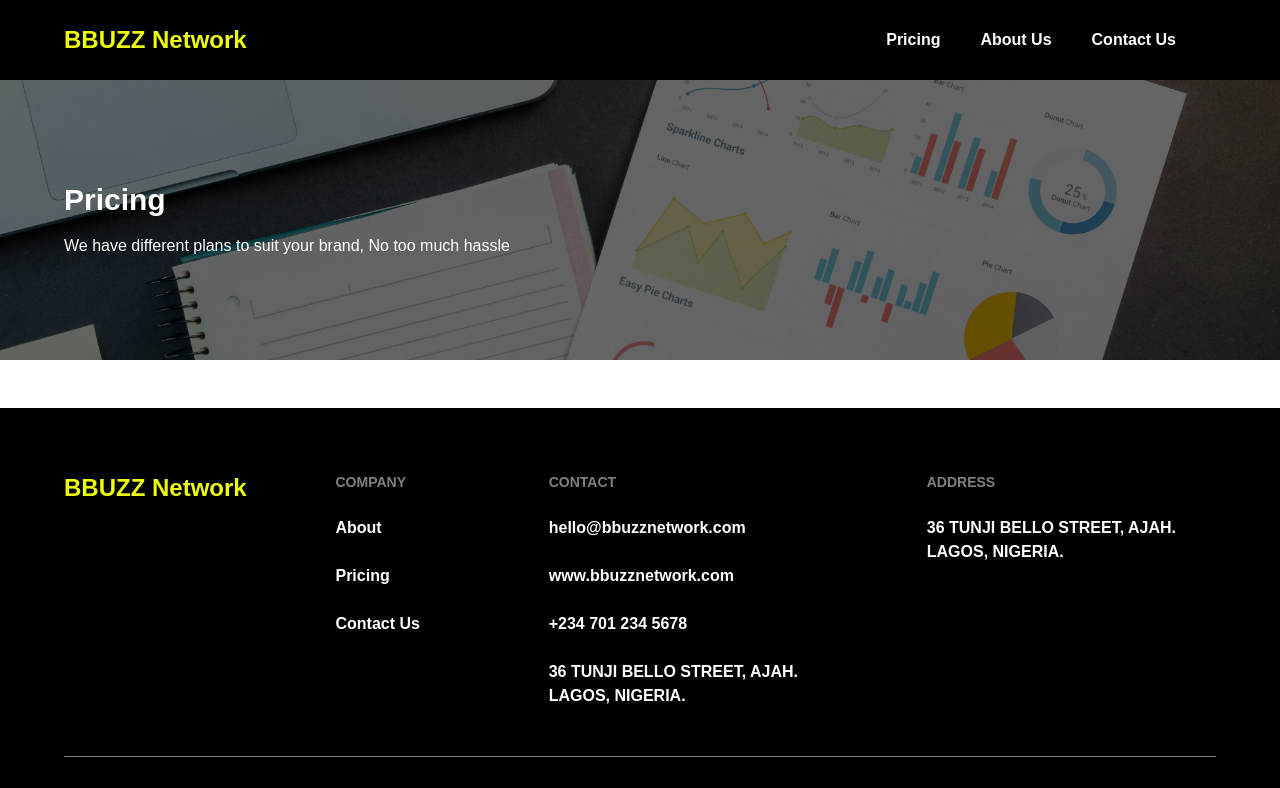
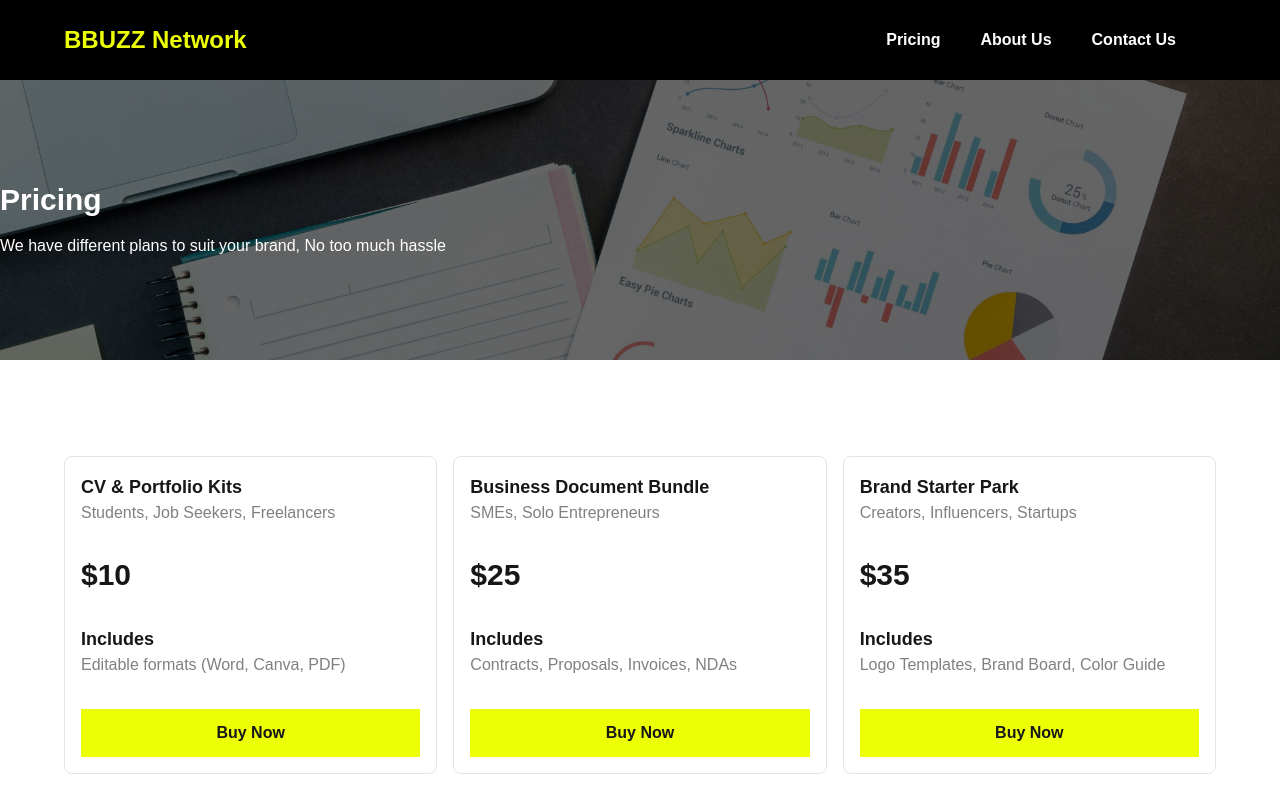
Before and after one commit to Sheggsmann/bbuzznetwork, a Next.js app: page /pricing in a window 1280 px wide. Shown: the top 788 px of the page. Built offline with nearby package versions, Linux system fonts and the light colour scheme; a web font is replaced by a local one.

Commit message:
finished website

```diff
--- a/src/app/pricing/page.tsx
+++ b/src/app/pricing/page.tsx
@@ -1,18 +1,105 @@
+"use client";
+import CheckoutModal from "@/components/checkout-modal";
 import PageHeader from "@/components/header";
+import styles from "@/styles";
 import React from "react";
+import { useState } from "react";
 
-// const items = [{}];
+const items = [
+  {
+    id: 1,
+    title: "CV & Portfolio Kits",
+    for: "Students, Job Seekers, Freelancers",
+    price: "$10",
+    price_usd: 10,
+    features: ["Editable formats (Word, Canva, PDF)"],
+  },
+  {
+    id: 2,
+    title: "Business Document Bundle",
+    for: "SMEs, Solo Entrepreneurs",
+    price: "$25",
+    price_usd: 25,
+    features: ["Contracts, Proposals, Invoices, NDAs"],
+  },
+  {
+    id: 3,
+    title: "Brand Starter Park",
+    for: "Creators, Influencers, Startups",
+    price: "$35",
+    price_usd: 35,
+    features: ["Logo Templates, Brand Board, Color Guide"],
+  },
+  {
+    id: 4,
+    title: "Digital Launch Kit",
+    for: "Coaches, Course Creators",
+    price: "$50",
+    price_usd: 50,
+    features: ["Landing page copy, email series, promo grpahics"],
+  },
+];
 
 export default function Pricing() {
+  const [selectedItem, setSelectedItem] = useState<(typeof items)[0] | null>(
+    null
+  );
+
+  const [isModalOpen, setIsModalOpen] = useState(false);
+
+  const handleOrderClick = (item: (typeof items)[0]) => {
+    setSelectedItem(item);
+    setIsModalOpen(true);
+  };
+
+  const handleModalClose = () => {
+    setIsModalOpen(false);
+    setSelectedItem(null);
+  };
+
   return (
     <div>
       <PageHeader
         title="Pricing"
         description="We have different plans to suit your brand, No too much hassle "
       />
-      <div className="mt-12">
-        <div className="grid grid-cols-1 md:grid-cols-3 gap-4"></div>
-      </div>
+
+      <section className={`${styles.paddingX}`}>
+        <div className={`${styles.boxWidth} ${styles.paddingY} mx-auto`}>
+          <div>
+            <div className="grid grid-cols-1 md:grid-cols-3 gap-4">
+              {items.map((item, index) => (
+                <div
+                  key={index}
+                  className="border-1 border-[#E0E3E8] p-4 rounded-lg"
+                >
+                  <h1 className="font-bold text-lg">{item.title}</h1>
+                  <p className="text-[#808080]">{item.for}</p>
+                  <h1 className="text-3xl font-bold my-8">{item.price}</h1>
+
+                  <h1 className="text-lg font-bold">Includes</h1>
+                  <p className="text-[#808080]">{item.features.join(" ")}</p>
+
+                  <button
+                    onClick={() => handleOrderClick(item)}
+                    className="bg-[#ECFF05] hover:bg-[#d7e06f] w-full mt-8 flex flex-row items-center justify-center gap-2 py-3 px-10 md:px-6 cursor-pointer font-bold mx-auto md:mx-0"
+                  >
+                    Buy Now
+                  </button>
+                </div>
+              ))}
+            </div>
+          </div>
+        </div>
+      </section>
+
+      {selectedItem && (
+        <CheckoutModal
+          isOpen={isModalOpen}
+          onClose={handleModalClose}
+          item={selectedItem}
+        />
+      )}
     </div>
   );
 }
--- /dev/null
+++ b/src/components/checkout-modal.tsx
@@ -0,0 +1,152 @@
+"use client";
+import dynamic from "next/dynamic";
+import React, { useState } from "react";
+const PaystackButton = dynamic(
+  () => import("react-paystack").then((mod) => mod.PaystackButton),
+  { ssr: false }
+);
+
+interface CheckoutModalProps {
+  isOpen: boolean;
+  onClose: () => void;
+  item: {
+    title: string;
+    price: string;
+    for: string;
+    price_usd: number;
+    id: number;
+    features: string[];
+  };
+  onSubmit?: (formData: FormData) => void;
+}
+
+interface PaystackConfig {
+  reference: string;
+  email: string;
+  amount: number;
+  publicKey: string;
+  text: string;
+  onSuccess: (reference: unknown) => void;
+  onClose: () => void;
+}
+
+interface FormData {
+  name: string;
+  email: string;
+  phone: string;
+}
+
+export default function CheckoutModal({
+  isOpen,
+  onClose,
+  item,
+}: //   onSubmit,
+CheckoutModalProps) {
+  const [formData, setFormData] = useState<FormData>({
+    name: "",
+    email: "",
+    phone: "",
+  });
+
+  if (!isOpen) return null;
+
+  const handleSubmit = (e: React.FormEvent<HTMLFormElement>) => {
+    e.preventDefault();
+    // const formData = new FormData(e.currentTarget);
+    // onSubmit(formData);
+  };
+
+  const handleInputChange = (
+    e: React.ChangeEvent<HTMLInputElement | HTMLSelectElement>
+  ) => {
+    const { name, value } = e.target;
+    setFormData((prev) => ({
+      ...prev,
+      [name]: value,
+    }));
+  };
+
+  const paystackConfig: PaystackConfig = {
+    reference: new Date().getTime().toString(),
+    email: `${formData.email}`,
+    amount: item ? item.price_usd * 155000 : 0,
+    publicKey: `pk_live_c75234e7afb1e8c399b382c8b6208fe978b50ee1`,
+    text: "Complete Payment",
+    onSuccess: (reference) => {
+      console.log("Payment Successful: ", reference);
+      alert("Payment Successful! Reference: " + reference);
+    },
+    onClose: () => {
+      console.log("Payment closed");
+    },
+  };
+
+  return (
+    <div className="fixed inset-0 bg-black/90 bg-opacity-50 flex items-center justify-center p-4 z-50">
+      <div className="bg-[#FAFAFAFA] rounded-lg p-6 w-full max-w-md">
+        <h2 className="text-lg font-bold mb-4 text-center">Checkout</h2>
+
+        <div className="mb-4 bg-white rounded-lg p-4">
+          <h3 className="font-bold">{item.title}</h3>
+          <p className="text-[#808080] text-sm">{item.for}</p>
+          <h1 className="text-2xl font-bold my-2">{item.price}</h1>
+
+          <h1 className="text-md font-bold">Includes</h1>
+          <p className="text-[#808080] text-sm">{item.features.join(" ")}</p>
+        </div>
+
+        <form onSubmit={handleSubmit}>
+          <div className="space-y-4 bg-white rounded-lg p-4">
+            <div className="flex flex-col">
+              <label className="font-semibold">Full Name</label>
+              <input
+                name="name"
+                value={formData.name}
+                onChange={handleInputChange}
+                type="text"
+                className="border-b-1 border-[#D1D3D8] p-2 mt-2 outline-none"
+                placeholder="Enter your name"
+              />
+            </div>
+            <div className="flex flex-col">
+              <label className="font-semibold">Email Address</label>
+              <input
+                type="email"
+                value={formData.email}
+                name="email"
+                onChange={handleInputChange}
+                className="border-b-1 border-[#D1D3D8] p-2 mt-2 outline-none"
+                placeholder="Enter your email"
+              />
+            </div>
+            <div className="flex flex-col">
+              <label className="font-semibold">Your Phone Number</label>
+              <input
+                type="text"
+                name="phone"
+                value={formData.phone}
+                onChange={handleInputChange}
+                className="border-b-1 border-[#D1D3D8] p-2 mt-2 outline-none"
+                placeholder="Enter your phone number"
+              />
+            </div>
+
+            <div className="flex gap-4 mt-6">
+              <PaystackButton
+                {...paystackConfig}
+                className="bg-[#ECFF05] hover:bg-[#d7e06f] py-2 px-4 rounded font-bold flex-1 cursor-pointer"
+              />
+              <button
+                type="button"
+                onClick={onClose}
+                className="bg-gray-200 hover:bg-gray-300 py-2 px-4 rounded font-bold flex-1 cursor-pointer"
+              >
+                Cancel
+              </button>
+            </div>
+          </div>
+        </form>
+      </div>
+    </div>
+  );
+}
--- a/src/components/header.tsx
+++ b/src/components/header.tsx
@@ -17,11 +17,9 @@ export default function PageHeader({ title, description }: PageHeaderProps) {
         className="w-full h-[100%] object-cover absolute top-0 left-0 right-0"
       />
       <div className="absolute top-0 left-0 right-0 w-full h-[100%] z-10 bg-black/60"></div>
-      <div className={`${styles.paddingX} z-20`}>
-        <div className={`${styles.boxWidth} z-20 mx-auto`}>
-          <h1 className="text-3xl text-white font-bold">{title}</h1>
-          <p className="text-white mt-4">{description}</p>
-        </div>
+      <div className={`${styles.boxWidth} z-20 mx-auto px-6 md:px-0`}>
+        <h1 className="text-3xl text-white font-bold">{title}</h1>
+        <p className="text-white mt-4">{description}</p>
       </div>
     </div>
   );
```
Also changed, not shown: package.json (+6 -5 lines), 1 other file (tests, documents, lock files or other folders).
